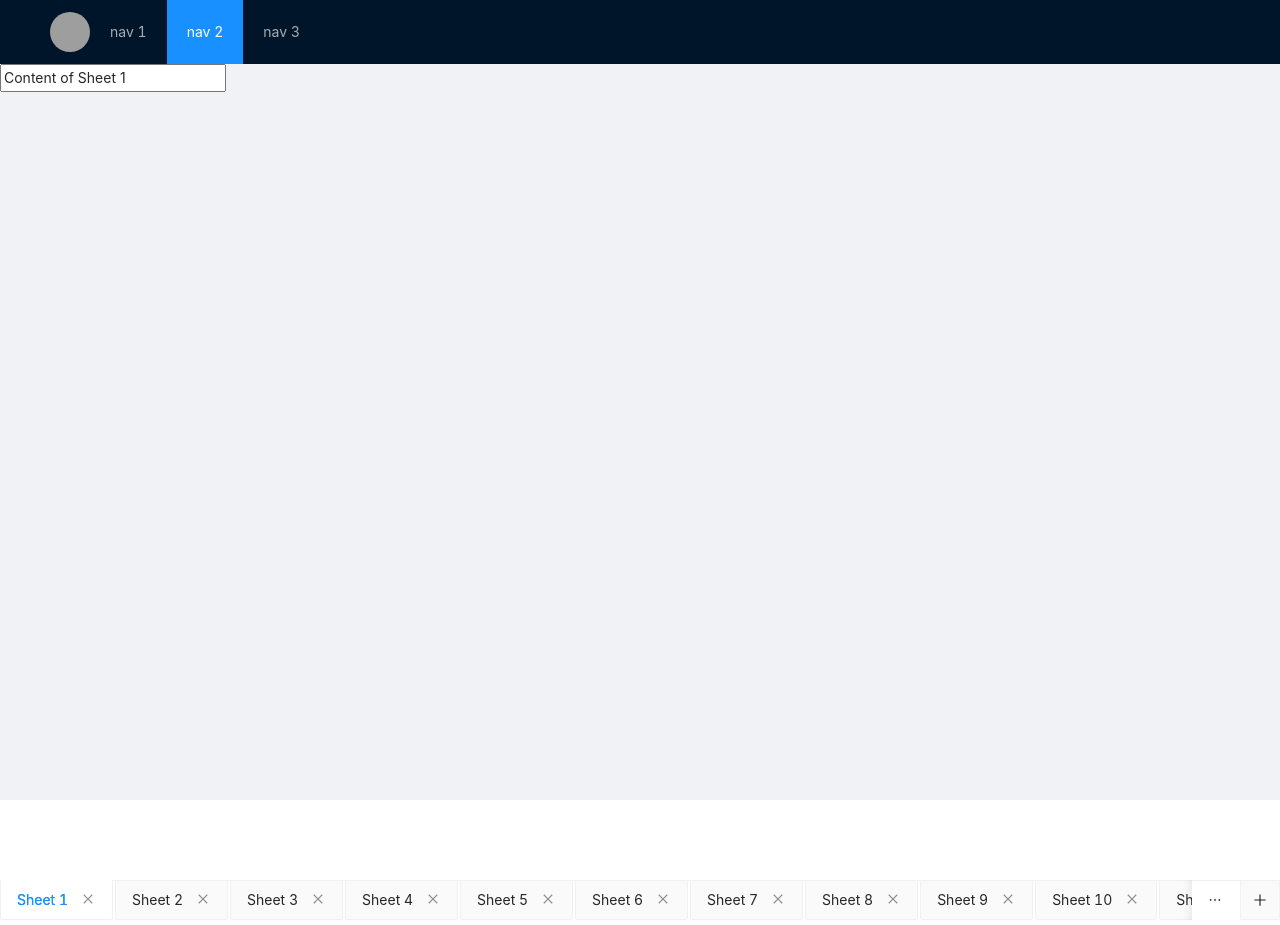
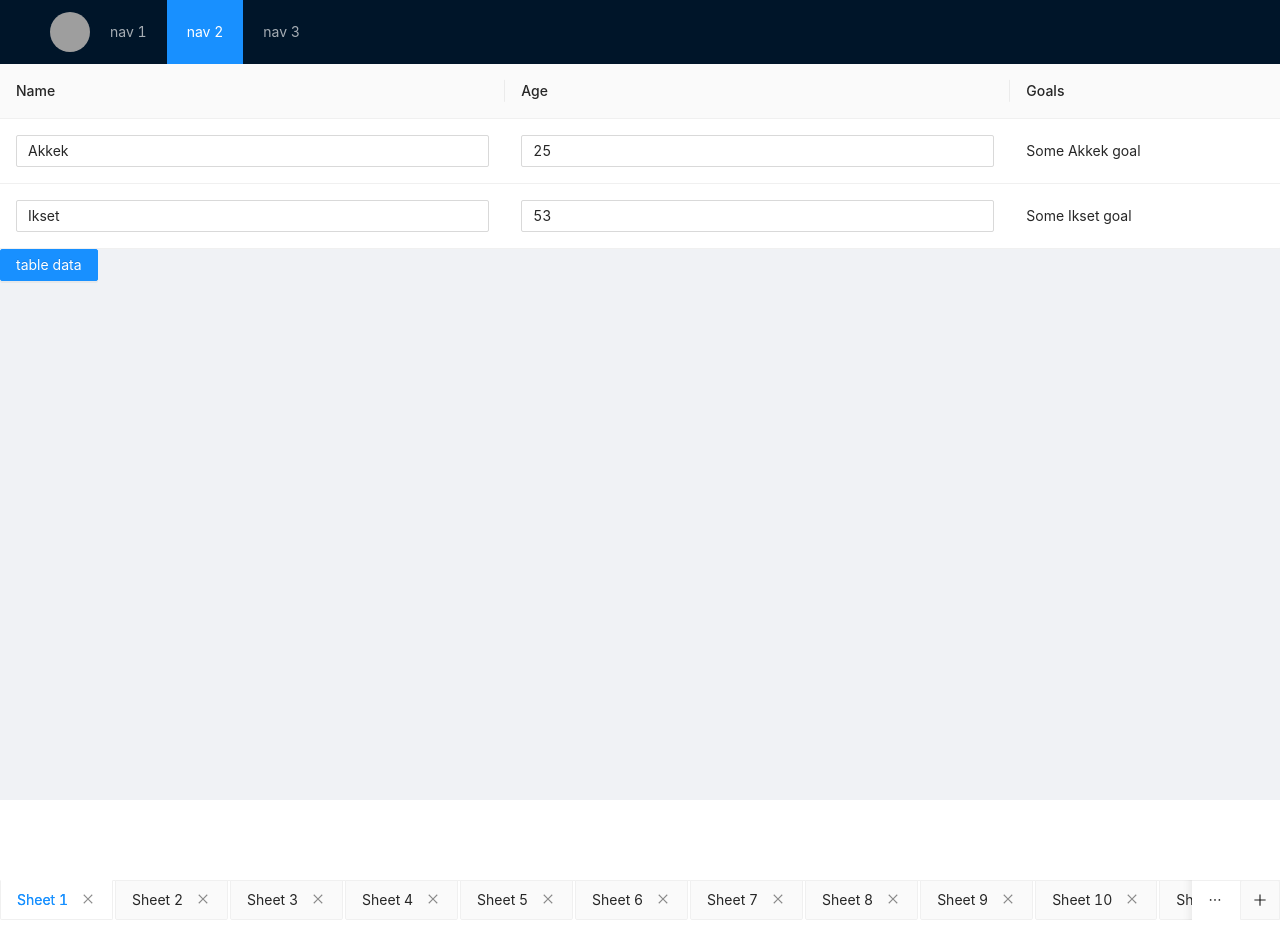
Before and after one commit to AlexGitH/excel-test, a React (Create React App) app in the folder client/: page / in a window 1280 px wide. Built offline with nearby package versions, Linux system fonts and the light colour scheme; grey boxes are pictures that could not be loaded.

Commit message:
Include editable table in sheet coponent;

```diff
--- a/client/src/components/SheetPane/index.js
+++ b/client/src/components/SheetPane/index.js
@@ -3,6 +3,7 @@ import './style.css'
 import React from 'react'
 import { Tabs } from 'antd';
 import UserInfo from '../UserInfo';
+import EditableTable from '../EditableTableV2';
 
 const { TabPane } = Tabs;
 
@@ -85,7 +86,9 @@ class SheetPane extends React.Component {
           <TabPane tab={pane.title} key={pane.key} closable={pane.closable}>
             {/* // <div style={{display: 'flex', flexWrap: 'wrap', overflowX:'scroll'}} > */}
               {/* { Array(300).fill(0).map((x,i)=>(<input key={i} value={pane.content}/>)) } */}
-              <input value={pane.content}/>
+              <EditableTable  key={`tab-${pane.key}`} />
+
+              {/* <input value={pane.content}/> */}
 {/* <button  >{pane.content}</button> */}
             {/* // </div> */}
             {/* {pane.content} */}
```
